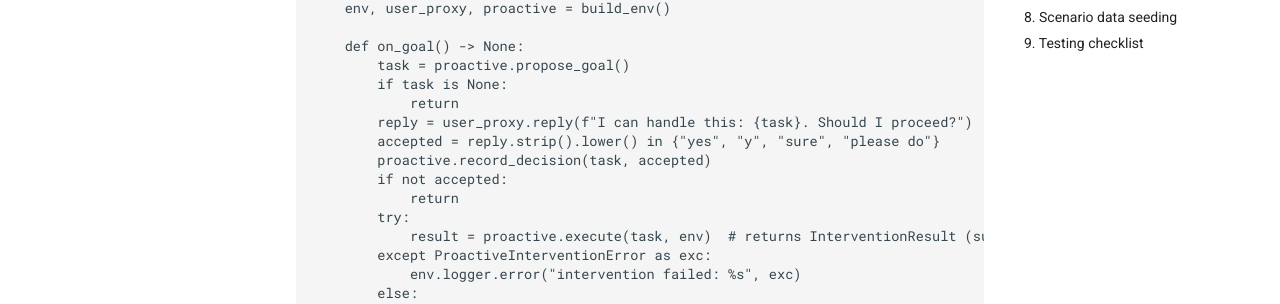
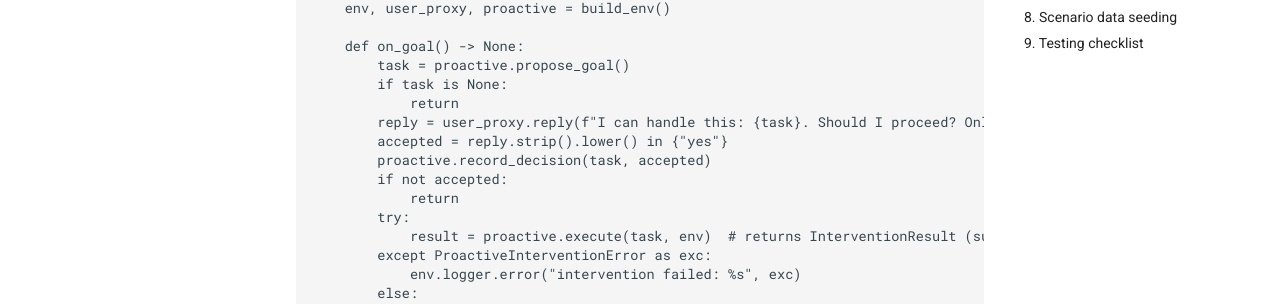
Before and after one commit to deepakn97/pare, an MkDocs documentation site: the page built from docs/scenario_author_guide.md, in a window 1280 px wide and 1400 px high, scrolled down 1563 px. Shown: the part 280-584 px from the top of the window. Built offline with MkDocs 1.6.1 and Material for MkDocs 9.7.7, drawn with Linux system fonts in a browser that asks for light colours; comment, search, counter and statistics services are not loaded; some of the changed text lies outside the part shown.

Commit message:
docs: tighten acceptance prompt

```diff
--- a/docs/scenario_author_guide.md
+++ b/docs/scenario_author_guide.md
@@ -81,8 +81,8 @@ def create_scenario() -> Scenario:
         task = proactive.propose_goal()
         if task is None:
             return
-        reply = user_proxy.reply(f"I can handle this: {task}. Should I proceed?")
-        accepted = reply.strip().lower() in {"yes", "y", "sure", "please do"}
+        reply = user_proxy.reply(f"I can handle this: {task}. Should I proceed? Only say yes or no")
+        accepted = reply.strip().lower() in {"yes"}
         proactive.record_decision(task, accepted)
         if not accepted:
             return
```
